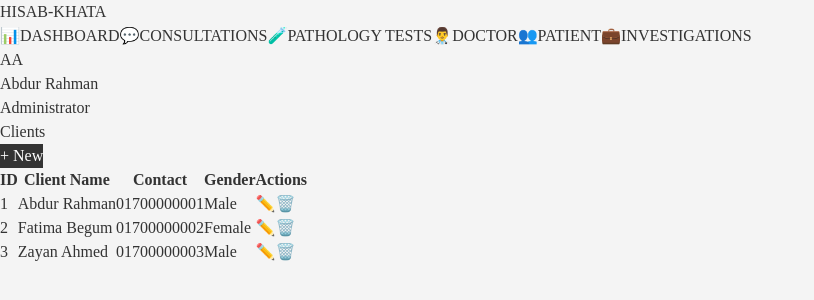
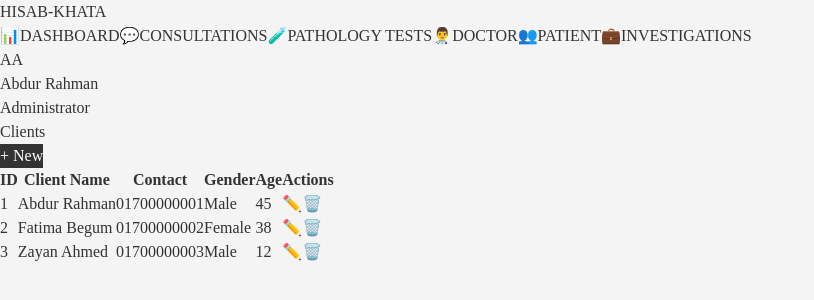
Before and after one commit to rjabdurrahman/hisab-electon, a React (Vite) app in the folder src/renderer/: page /client in a window 1280 px wide. Shown: the top 300 px of the page, without its empty margins (0-814 px from the left). Built offline with nearby package versions, Linux system fonts and the light colour scheme.

Commit message:
Updated: Age

```diff
--- a/src/renderer/src/components/popups/ClientAdd.tsx
+++ b/src/renderer/src/components/popups/ClientAdd.tsx
@@ -7,9 +7,9 @@ import Button from "../buttons/Button";
 interface ClientData {
   name: string;
   phone: string;
-  email: string;
   address: string;
   gender: string;
+  age?: number;
 }
 
 interface ClientAddProps {
@@ -22,7 +22,8 @@ const ClientAdd: React.FC<ClientAddProps> = ({ onSubmit, onCancel }) => {
     defaultValues: {
       name: "",
       phone: "",
-      gender: "Male"
+      gender: "Male",
+      age: undefined
     }
   });
 
@@ -32,6 +33,7 @@ const ClientAdd: React.FC<ClientAddProps> = ({ onSubmit, onCancel }) => {
         <div className="grid grid-cols-1 gap-4">
           <FormInput name="name" label="Full Name" placeholder="e.g. John Doe" required="Name is required" />
           <FormInput name="phone" label="Phone Number" placeholder="e.g. 01700000000" required="Phone is required" />
+          <FormInput name="age" label="Age" type="number" placeholder="e.g. 30" />
           <FormSelect
             name="gender"
             label="Gender"
--- a/src/renderer/src/components/popups/ClientEdit.tsx
+++ b/src/renderer/src/components/popups/ClientEdit.tsx
@@ -9,6 +9,7 @@ interface ClientData {
   name: string;
   phone: string;
   gender: string;
+  age?: number;
 }
 
 interface ClientEditProps {
@@ -28,6 +29,7 @@ const ClientEdit: React.FC<ClientEditProps> = ({ initialData, onSubmit, onCancel
         <div className="grid grid-cols-1 gap-4">
           <FormInput name="name" label="Full Name" required="Name is required" />
           <FormInput name="phone" label="Phone Number" required="Phone is required" />
+          <FormInput name="age" label="Age" type="number" placeholder="e.g. 30" />
           <FormSelect
             name="gender"
             label="Gender"
--- a/src/renderer/src/pages/Client.tsx
+++ b/src/renderer/src/pages/Client.tsx
@@ -12,14 +12,15 @@ interface ClientData {
   name: string;
   phone: string;
   gender: string;
+  age?: number;
   registeredAt: string;
 }
 
 const Client = () => {
   const [clients, setClients] = useState<ClientData[]>([
-    { id: 1, name: 'Abdur Rahman', phone: '01700000001',  gender: 'Male', registeredAt: '2023-10-01' },
-    { id: 2, name: 'Fatima Begum', phone: '01700000002', gender: 'Female', registeredAt: '2023-10-05' },
-    { id: 3, name: 'Zayan Ahmed', phone: '01700000003', gender: 'Male', registeredAt: '2023-10-10' },
+    { id: 1, name: 'Abdur Rahman', phone: '01700000001',  gender: 'Male', age: 45, registeredAt: '2023-10-01' },
+    { id: 2, name: 'Fatima Begum', phone: '01700000002', gender: 'Female', age: 38, registeredAt: '2023-10-05' },
+    { id: 3, name: 'Zayan Ahmed', phone: '01700000003', gender: 'Male', age: 12, registeredAt: '2023-10-10' },
   ]);
 
   const [selectedClient, setSelectedClient] = useState<ClientData | null>(null);
@@ -52,6 +53,7 @@ const Client = () => {
     { key: 'name', label: 'Client Name', rowClass: 'font-bold' },
     { key: 'phone', label: 'Contact' },
     { key: 'gender', label: 'Gender' },
+    { key: 'age', label: 'Age' },
     {
       key: 'actions', label: 'Actions', headClass: 'text-right', rowClass: 'text-right', render: (_, row) => (
         <div className="flex justify-end gap-1">
```
